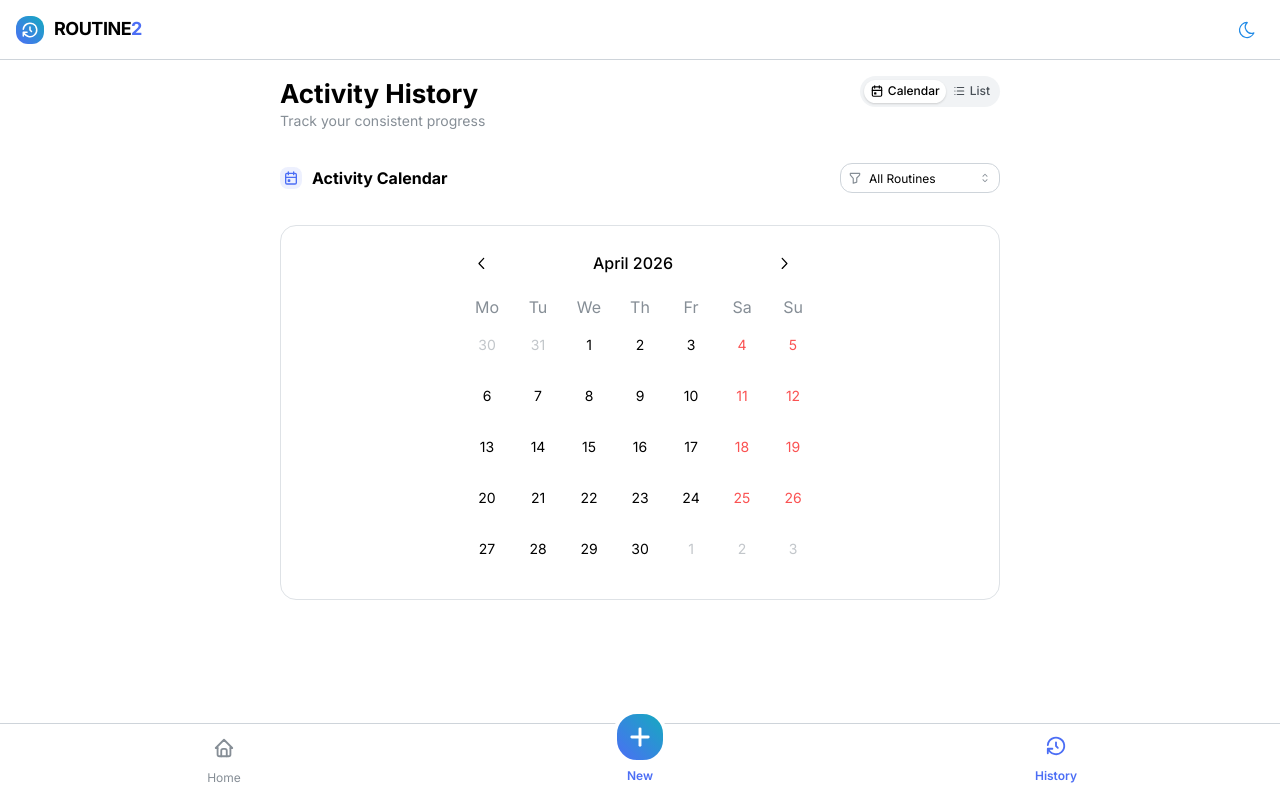
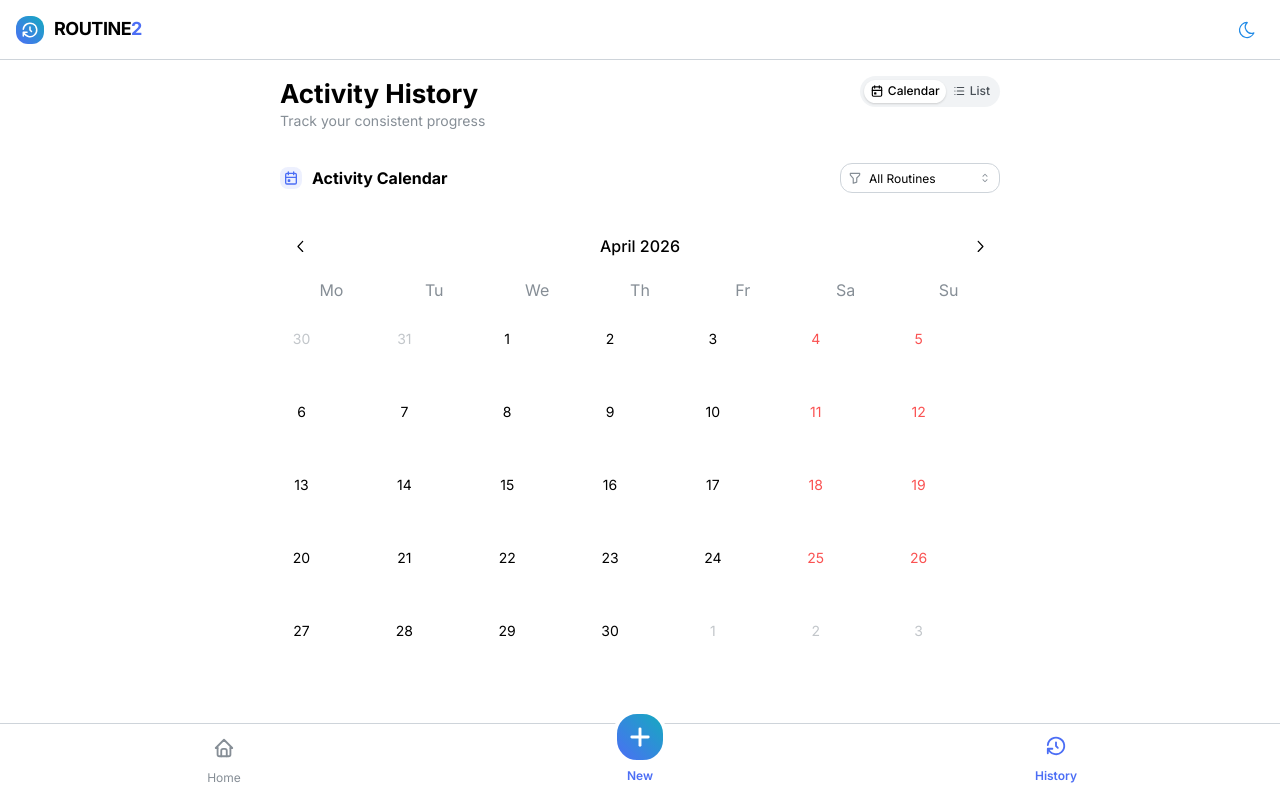
Before and after one commit to RenaudLN/routine2, a React (Vite) app: page /routine2/history in a window 1280 px wide. Built offline with nearby package versions, Linux system fonts and the light colour scheme.

Commit message:
feat: Full-width calendar

```diff
--- a/src/pages/HistoryPage.tsx
+++ b/src/pages/HistoryPage.tsx
@@ -297,16 +297,17 @@ export default function HistoryPage() {
         </Group>
 
         {viewMode === 'calendar' ? (
-          <Card radius="lg" padding="md" withBorder>
-            <Stack align="center" gap="md">
+          <Stack gap="md">
             <Calendar
-                size="md"
+              size="md" w="100%" style={{ maxWidth: "none" }} styles={{
+                month: { width: "100%", tableLayout: "fixed" },
+                calendarHeader: { width: "100%", maxWidth: "none" }
+              }}
               getDayProps={(date) => ({
                 onClick: () => handleDayClick(new Date(date)),
                 style: {
                   position: 'relative',
-                    height: 50,
-                    width: 50,
+                  height: 72,
                   display: 'flex',
                   flexDirection: 'column',
                   justifyContent: 'center',
@@ -360,7 +361,6 @@ export default function HistoryPage() {
               </Group>
             )}
           </Stack>
-          </Card>
         ) : (
           <Stack gap="md">
             {loading && <Group justify="center" py="xl"><Loader variant="dots" /></Group>}
```
Lines whose indentation alone changed are shown as unchanged.
